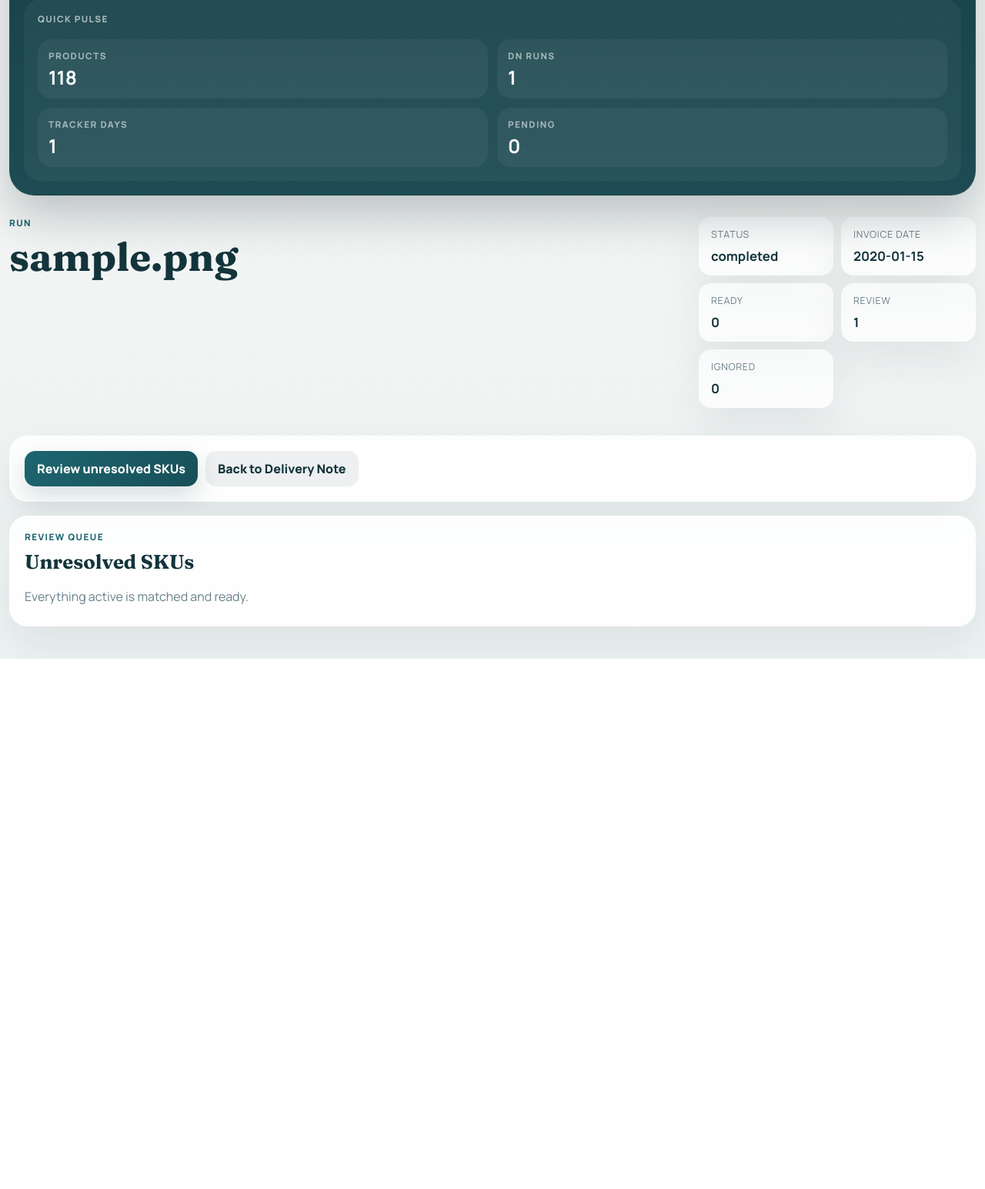
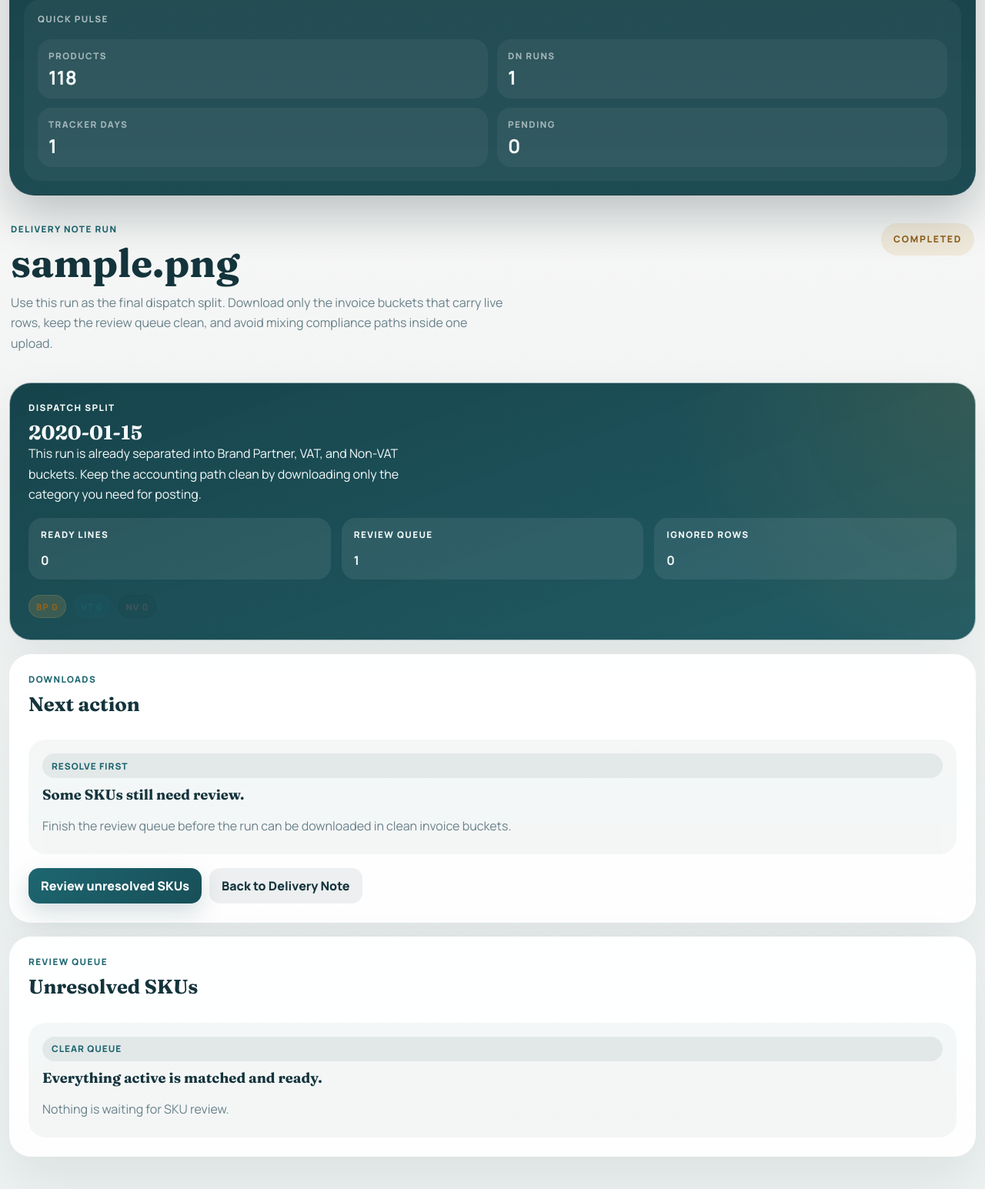
Before and after one commit to CreativeSire/Delivery-Note-Automations, a Flask app: page /runs/1 in a window 1280 px wide. Shown: the part 701-2246 px from the top of the page at 77% size. Before the commit the page ends 1557 px from the top, so only its background shows below. Run offline with Flask 3, Linux system fonts and the light colour scheme; data comes from the database, SQL or seed files in the repository; tables that the repository leaves empty hold one stand-in row (values such as "Sample post"); some libraries are stand-ins or nearby versions.

Commit message:
Polish delivery note run layout

```diff
--- a/static/styles.css
+++ b/static/styles.css
@@ -2638,6 +2638,76 @@ h3 {
   letter-spacing: 0.06em;
 }
 
+.delivery-run-layout {
+  margin-top: 18px;
+}
+
+.delivery-run-hero {
+  min-height: 0;
+}
+
+.delivery-run-meters {
+  grid-template-columns: repeat(3, minmax(0, 1fr));
+}
+
+.delivery-run-actions-card,
+.delivery-run-queue {
+  display: grid;
+  gap: 18px;
+}
+
+.delivery-category-grid {
+  display: grid;
+  gap: 14px;
+  grid-template-columns: repeat(3, minmax(0, 1fr));
+}
+
+.delivery-category-card {
+  display: grid;
+  gap: 14px;
+  padding: 18px;
+  border-radius: 24px;
+  background: rgba(20, 52, 60, 0.05);
+  box-shadow: inset 0 0 0 1px rgba(20, 52, 60, 0.05);
+}
+
+.delivery-category-card-muted {
+  background: rgba(20, 52, 60, 0.03);
+}
+
+.delivery-category-head {
+  display: flex;
+  align-items: center;
+  justify-content: space-between;
+  gap: 12px;
+}
+
+.delivery-category-head strong {
+  font-size: clamp(1.7rem, 2.8vw, 2.4rem);
+  line-height: 1;
+  color: var(--ink);
+}
+
+.delivery-category-copy {
+  display: grid;
+  gap: 8px;
+}
+
+.delivery-card-placeholder {
+  width: 100%;
+  justify-content: center;
+  pointer-events: none;
+  opacity: 0.7;
+}
+
+.delivery-run-empty {
+  display: grid;
+  gap: 10px;
+  padding: 18px;
+  border-radius: 22px;
+  background: rgba(20, 52, 60, 0.04);
+}
+
 .tracker-day-nav {
   display: flex;
   flex-wrap: wrap;
@@ -2822,6 +2892,8 @@ h3 {
   .sidebar-stat-grid,
   .future-grid,
   .pipeline-strip,
+  .delivery-run-meters,
+  .delivery-category-grid,
   .field-row,
   .bulk-action-grid,
   .bulk-action-grid-compact,
--- a/templates/run_detail.html
+++ b/templates/run_detail.html
@@ -3,51 +3,98 @@
 {% block title %}Delivery Note Run {{ summary.run.id }} | DALA OPERATIONS{% endblock %}
 
 {% block content %}
-  <section class="page-header">
+  <section class="hero-band">
     <div>
-      <p class="eyebrow">Run</p>
+      <p class="eyebrow">Delivery Note Run</p>
       <h1>{{ summary.run.original_filename }}</h1>
+      <p class="page-copy">Use this run as the final dispatch split. Download only the invoice buckets that carry live rows, keep the review queue clean, and avoid mixing compliance paths inside one upload.</p>
     </div>
-    <div class="header-stats">
-      <div><span>Status</span><strong>{{ summary.run.status.replace('_', ' ') }}</strong></div>
-      <div><span>Invoice date</span><strong>{{ summary.run.invoice_date }}</strong></div>
-      <div><span>Ready</span><strong>{{ summary.ready_lines }}</strong></div>
-      <div><span>Review</span><strong>{{ summary.run.rows_needing_review }}</strong></div>
-      <div><span>Ignored</span><strong>{{ summary.ignored_lines }}</strong></div>
-    </div>
+    <span class="hero-chip">{{ summary.run.status.replace('_', ' ') }}</span>
   </section>
 
-  <section class="panel">
+  <section class="content-split content-split-hero delivery-run-layout">
+    <article class="glass-card module-hero module-hero-primary delivery-run-hero">
+      <div>
+        <p class="eyebrow">Dispatch split</p>
+        <h2>{{ summary.run.invoice_date }}</h2>
+        <p class="module-copy">This run is already separated into Brand Partner, VAT, and Non-VAT buckets. Keep the accounting path clean by downloading only the category you need for posting.</p>
+      </div>
+      <div class="module-meta-grid delivery-run-meters">
+        <div class="meter">
+          <span class="metric-label">Ready lines</span>
+          <strong>{{ summary.ready_lines }}</strong>
+        </div>
+        <div class="meter">
+          <span class="metric-label">Review queue</span>
+          <strong>{{ summary.run.rows_needing_review }}</strong>
+        </div>
+        <div class="meter">
+          <span class="metric-label">Ignored rows</span>
+          <strong>{{ summary.ignored_lines }}</strong>
+        </div>
+      </div>
+      <div class="chip-row">
+        <span class="invoice-pill invoice-pill-bp">BP {{ summary.category_counts['BP'] }}</span>
+        <span class="invoice-pill invoice-pill-vt">VT {{ summary.category_counts['VT'] }}</span>
+        <span class="invoice-pill invoice-pill-nv">NV {{ summary.category_counts['NV'] }}</span>
+      </div>
+    </article>
+
+    <article class="glass-card delivery-run-actions-card">
+      <div class="module-head compact">
+        <div>
+          <p class="eyebrow">Downloads</p>
+          <h2>Next action</h2>
+        </div>
+      </div>
+
+      {% if summary.run.rows_needing_review > 0 %}
+        <div class="delivery-run-empty">
+          <span class="mini-chip">Resolve first</span>
+          <h3>Some SKUs still need review.</h3>
+          <p class="empty-state">Finish the review queue before the run can be downloaded in clean invoice buckets.</p>
+        </div>
         <div class="actions">
-      {% if summary.run.rows_needing_review > 0 %}
           <a class="primary-button" href="{{ url_for('review_run', run_id=summary.run.id) }}">Review unresolved SKUs</a>
+          <a class="secondary-button" href="{{ url_for('delivery_note_home') }}">Back to Delivery Note</a>
+        </div>
       {% else %}
-        {% if summary.category_counts['BP'] %}
-          <a class="primary-button invoice-button invoice-button-bp" href="{{ url_for('download_run', run_id=summary.run.id, category='BP') }}">Download BP</a>
+        {% set category_cards = [
+          ('BP', 'Brand Partner', 'Inventory-linked partner lines that should stay separated from normal invoice posting.', 'invoice-pill-bp', 'invoice-button-bp'),
+          ('VT', 'VAT', 'Rows that should move with VAT enabled and remain grouped in the VAT delivery note flow.', 'invoice-pill-vt', 'invoice-button-vt'),
+          ('NV', 'Non-VAT', 'Rows that must stay outside the VAT invoice path while preserving the same run reference.', 'invoice-pill-nv', 'invoice-button-nv'),
+        ] %}
+        <div class="delivery-category-grid">
+          {% for code, title, copy, pill_class, button_class in category_cards %}
+            <section class="delivery-category-card {% if not summary.category_counts[code] %}delivery-category-card-muted{% endif %}">
+              <div class="delivery-category-head">
+                <span class="invoice-pill {{ pill_class }}">{{ code }}</span>
+                <strong>{{ summary.category_counts[code] }}</strong>
+              </div>
+              <div class="delivery-category-copy">
+                <h3>{{ title }}</h3>
+                <p class="empty-state">{{ copy }}</p>
+              </div>
+              {% if summary.category_counts[code] %}
+                <a class="primary-button invoice-button {{ button_class }}" href="{{ url_for('download_run', run_id=summary.run.id, category=code) }}">Download {{ code }}</a>
+              {% else %}
+                <span class="secondary-button delivery-card-placeholder">No rows in this run</span>
               {% endif %}
-        {% if summary.category_counts['VT'] %}
-          <a class="primary-button invoice-button invoice-button-vt" href="{{ url_for('download_run', run_id=summary.run.id, category='VT') }}">Download VT</a>
-        {% endif %}
-        {% if summary.category_counts['NV'] %}
-          <a class="primary-button invoice-button invoice-button-nv" href="{{ url_for('download_run', run_id=summary.run.id, category='NV') }}">Download NV</a>
-        {% endif %}
-      {% endif %}
+            </section>
+          {% endfor %}
+        </div>
+        <div class="actions">
           {% if summary.ignored_groups %}
             <a class="secondary-button" href="{{ url_for('download_ignored_history', run_id=summary.run.id) }}">Download Ignored Items</a>
           {% endif %}
           <a class="secondary-button" href="{{ url_for('delivery_note_home') }}">Back to Delivery Note</a>
         </div>
-    {% if summary.run.rows_needing_review == 0 %}
-      <div class="database-toolbar">
-        <span class="database-toolbar-pill invoice-pill invoice-pill-bp">BP {{ summary.category_counts['BP'] }}</span>
-        <span class="database-toolbar-pill invoice-pill invoice-pill-vt">VT {{ summary.category_counts['VT'] }}</span>
-        <span class="database-toolbar-pill invoice-pill invoice-pill-nv">NV {{ summary.category_counts['NV'] }}</span>
-      </div>
       {% endif %}
+    </article>
   </section>
 
-  <section class="panel">
-    <div class="panel-head compact">
+  <section class="glass-card delivery-run-queue">
+    <div class="module-head compact">
       <div>
         <p class="eyebrow">Review queue</p>
         <h2>Unresolved SKUs</h2>
@@ -69,13 +116,17 @@
         {% endfor %}
       </div>
     {% else %}
-      <p class="empty-state">Everything active is matched and ready.{% if summary.ignored_lines %} {{ summary.ignored_lines }} line(s) were ignored because they belong to inactive products.{% endif %}</p>
+      <div class="delivery-run-empty">
+        <span class="mini-chip">Clear queue</span>
+        <h3>Everything active is matched and ready.</h3>
+        <p class="empty-state">Nothing is waiting for SKU review.{% if summary.ignored_lines %} {{ summary.ignored_lines }} line(s) were skipped because they belong to inactive products.{% endif %}</p>
+      </div>
     {% endif %}
   </section>
 
   {% if summary.ignored_groups %}
-    <section class="panel">
-      <div class="panel-head compact">
+    <section class="glass-card">
+      <div class="module-head compact">
         <div>
           <p class="eyebrow">Ignored</p>
           <h2>Inactive items skipped</h2>
```
Lines whose indentation alone changed are shown as unchanged.
